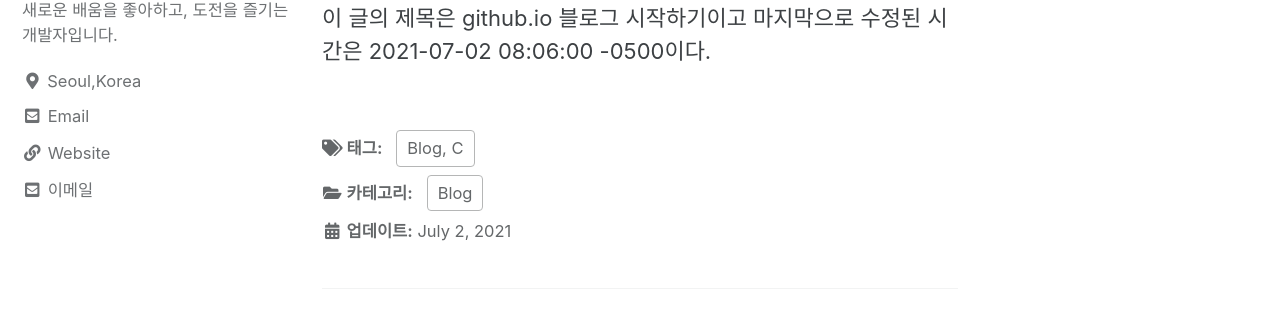
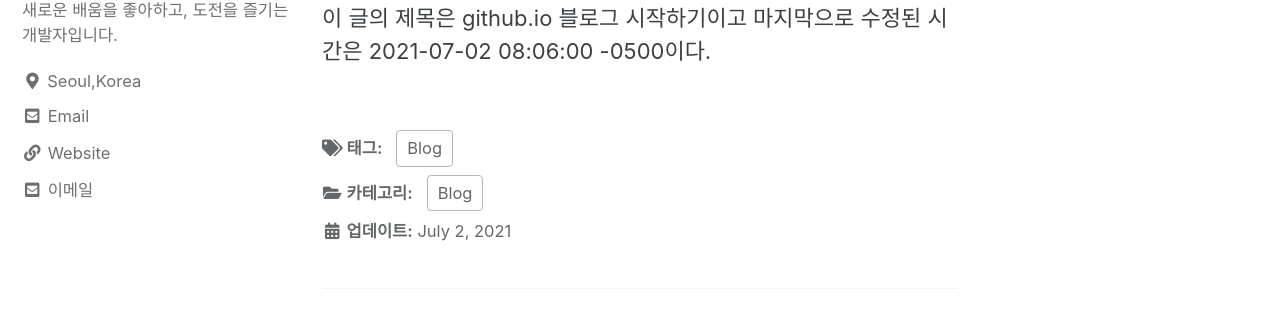
Before and after one commit to kiryeong/kiryeong.github.io, a Jekyll site: the page built from _posts/2021-07-02-first-test-post_2.md, in a window 1280 px wide and 900 px high. Shown: the part 392-712 px from the top of the window. Built offline with Jekyll 4.4.1, drawn with Linux system fonts in a browser that asks for light colours; cached includes are drawn as plain includes.

Commit message:
commit message

```diff
--- a/_posts/2021-07-02-first-test-post_2.md
+++ b/_posts/2021-07-02-first-test-post_2.md
@@ -5,7 +5,7 @@ excerpt: "GitHub Blog 서비스인 github.io 블로그 시작하기로 했다."
 categories:
   - Blog
 tags:
-  - Blog, C
+  - Blog
 last_modified_at: 2021-07-02T08:06:00-05:00
 ---
 
```
